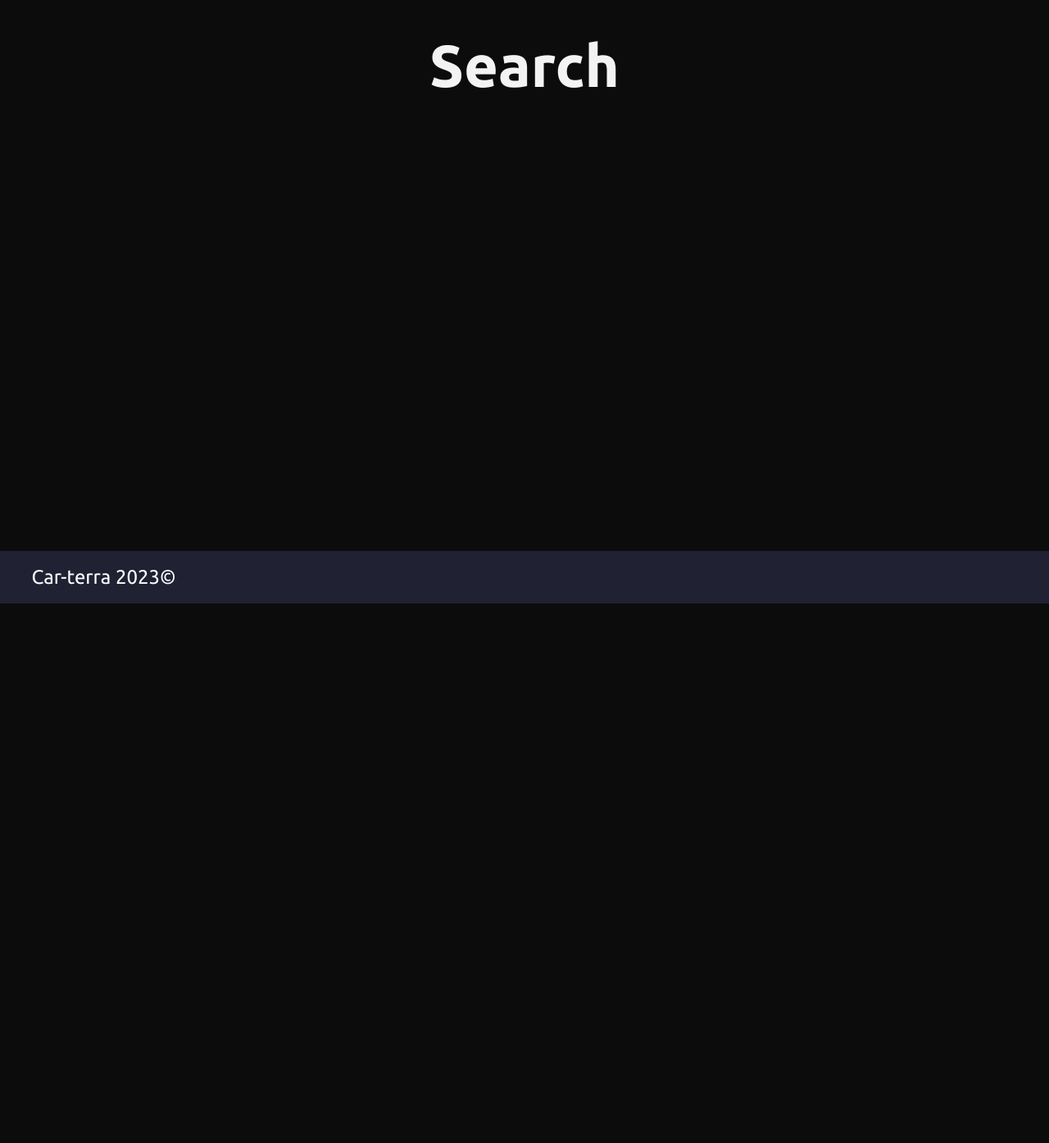
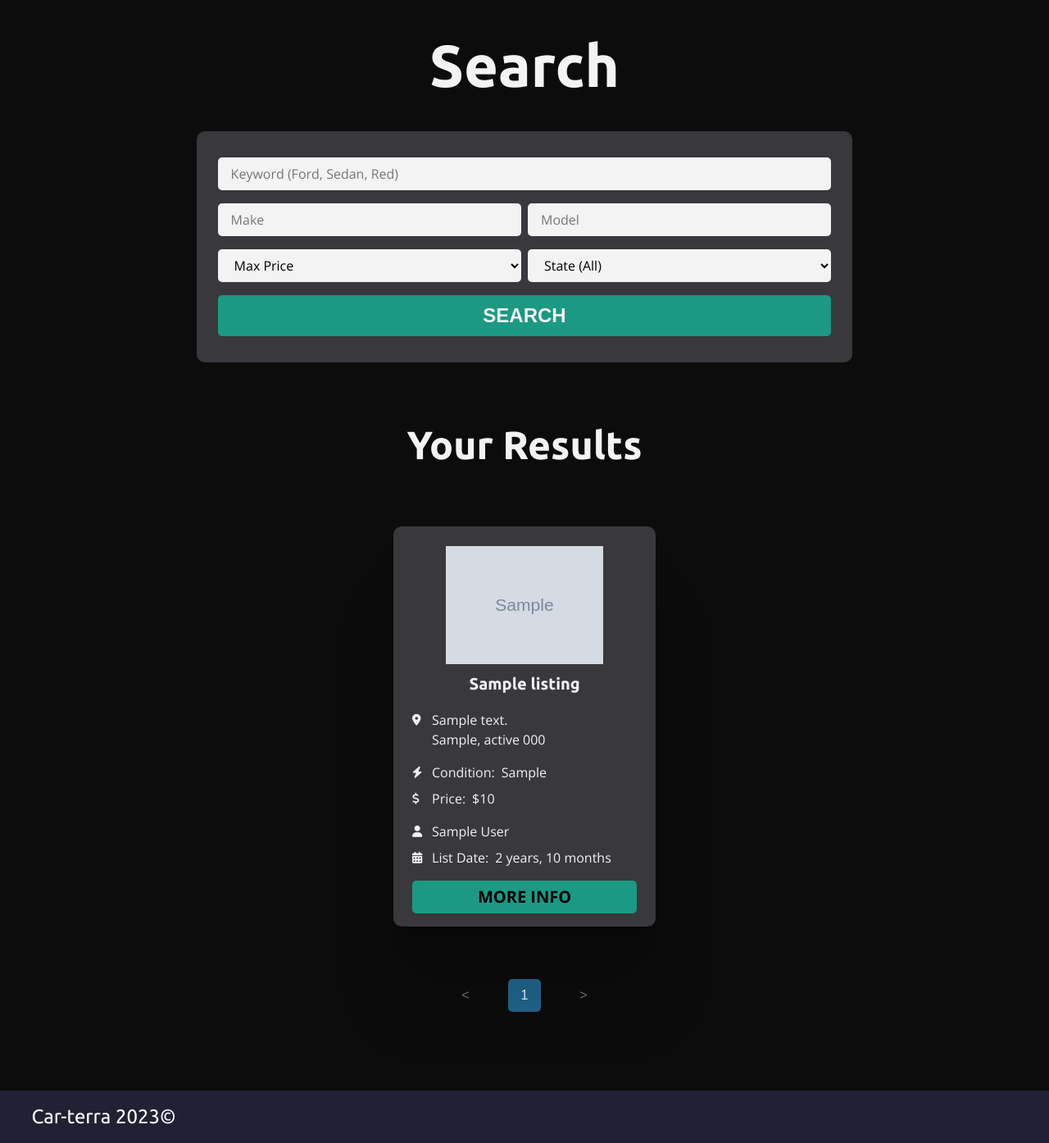
Before and after one commit to jag6/Car-terra, a Django app: page /listings/search in a window 1280 px wide. Shown: the part 64-1458 px from the top of the page at 82% size. Before the commit the page ends 800 px from the top, so only its background shows below. Run offline with Django 4.2, Linux system fonts and the light colour scheme; tables that the repository leaves empty hold one stand-in row (values such as "Sample post"); grey boxes marked "Sample" are stand-in pictures.

Commit message:
search form

```diff
--- /dev/null
+++ b/listings/options.py
@@ -0,0 +1,18 @@
+price_options = {
+        '5000': '$5,000',
+        '10000': '$10,000',
+        '15000': '$15,000',
+        '20000': '$20,000',
+        '25000': '$25,000',
+        '35000': '$35,000',
+        '50000': '$50,000',
+        '75000': '$75,000'
+        }
+
+state_options = {
+        'California': 'California',
+        'Idaho': 'Idaho',
+        'Nevada': 'Nevada',
+        'Oregon': 'Oregon',
+        'Washington': 'Washington'
+        }
--- a/listings/views.py
+++ b/listings/views.py
@@ -1,16 +1,20 @@
 from django.shortcuts import render, get_object_or_404
 from . models import Listing
+from .options import price_options, state_options
 
+#listings page
 def index(request):
     listings = Listing.objects.order_by('-list_date').filter(is_published = True)
     listing_cont_title = 'All Listings'
 
-    context = { 'listings': listings,
+    context = {
+                'listings': listings,
                 'listing_cont_title': listing_cont_title
-               }
+                }
 
     return render(request, 'listings/listings.html', context)
 
+#listing page
 def listing(request, listing_id):
     listing = get_object_or_404(Listing, pk = listing_id)
     similar_listings = Listing.objects.filter(is_published = True)
@@ -18,9 +22,54 @@ def listing(request, listing_id):
     context = {
                 'listing': listing,
                 'similar_listings': similar_listings
-               }
+                }
 
     return render(request, 'listings/listing.html', context)
 
+#search page
 def search(request):
-    return render(request, 'listings/search.html')
+    queryset_list = Listing.objects.order_by('-price', '-list_date')
+    search_states = Listing.objects.distinct('state')
+    listing_cont_title = 'Your Results'
+
+    #keyword
+    if 'keyword' in request.GET:
+        keyword = request.GET['keyword']
+        if keyword:
+            queryset_list = queryset_list.filter(description__icontains = keyword)
+
+    #make
+    if 'make' in request.GET:
+        make = request.GET['make']
+        if make:
+            queryset_list = queryset_list.filter(make__iexact = make)
+
+    #model
+    if 'model' in request.GET:
+        model = request.GET['model']
+        if model:
+            queryset_list = queryset_list.filter(model__icontains = model)
+
+    #price
+    if 'price' in request.GET:
+        price = request.GET['price']
+        if price:
+            queryset_list = queryset_list.filter(price__lte = price)
+
+    #state
+    if 'state' in request.GET:
+        state = request.GET['state']
+        if state:
+            queryset_list = queryset_list.filter(state__iexact = state)
+
+
+    context = {
+                'listings': queryset_list,
+                'search_states': search_states,
+                'values': request.GET,
+                'listing_cont_title': listing_cont_title,
+                'price_options': price_options,
+                'state_options': state_options
+                }
+
+    return render(request, 'listings/search.html', context)
--- a/static/css/color-switch.css
+++ b/static/css/color-switch.css
@@ -164,8 +164,12 @@ main a {
 
 /*SEARCH*/
 
-.search-container button {
-    background: var(--search);
+.search-form-container {
+    background-color: var(--component1-color);
+}
+
+.search-form-container button {
+    background: var(--green);
 }
 
 
--- a/static/css/home.css
+++ b/static/css/home.css
@@ -29,13 +29,13 @@
     display: none;
 }
 
-.banner-form label {
-    visibility: hidden;
-}
-
 .form-group-column {
     display: flex;
     flex-direction: column;
+}
+
+.form-group-column div input, .form-group-column div select {
+    width: 100%;
 }
 
 .banner-form button {
--- a/static/css/margin.css
+++ b/static/css/margin.css
@@ -45,3 +45,7 @@
 .margin-right-4 {
     margin-right: 4rem;
 }
+
+.padding-5 {
+    padding: 0 5%;
+}
--- /dev/null
+++ b/static/css/search.css
@@ -0,0 +1,47 @@
+.search-form-container {
+    max-width: 800px;
+    margin: 0 auto;
+    margin-bottom: 2rem;
+    display: flex;
+    justify-content: row;
+    flex-direction: column;
+    padding: 2rem 2% 0 2%;
+    border-radius: 10px;
+}
+
+.search-form-container label {
+    display: none;
+}
+
+.search-form-container input, .search-form-container select {
+    padding-left: 1rem;
+}
+
+.search-form-container .form-group-column {
+    flex-direction: row;
+}
+
+.search-form-container .form-group-column div {
+    display: flex;
+    width: 100%;
+}
+
+.search-form-container .search-split {
+    margin-right: .5rem;
+}
+
+.search-form-container button {
+    font-size: 24px;
+    line-height: 48px;
+    font-weight: 700;
+    color: #f3f3f3;
+    width: 100%;
+    border-radius: 5px;
+}
+
+@media (width <= 800px) {
+    .search-form-container {
+        max-width: 600px;
+        padding: 2rem 5% 0 5%;
+    }
+}
--- a/templates/base.html
+++ b/templates/base.html
@@ -10,25 +10,26 @@
     <link rel="stylesheet" href="{% static 'css/margin.css' %}">
     <link rel="stylesheet" href="{% static 'css/header-nav-footer.css' %}">
     <link rel="stylesheet" href="{% static 'css/home.css' %}">
+    <link rel="stylesheet" href="{% static 'css/search.css' %}">
     <link rel="stylesheet" href="{% static 'css/about.css' %}">
     <link rel="stylesheet" href="{% static 'css/listings.css' %}">
     <!-- Favicon -->
      <link rel="shortcut icon" href="{% static 'images/car-logo.svg' %}" type="svg">
     <!-- Canonical URL -->
-    <link rel="canonical" href="{% block canonical %}{% endblock %}">
+    <link rel="canonical" href="https://carterra.com{% block canonical %}{% endblock %}">
     <!-- Metadata -->
     <meta name="description" content="{% block description %}Homepage{% endblock %}">
     <meta name="format-detection" content="telephone=no">
     <!-- Twitter Metadata -->
     <meta name="twitter:title" content="{% block twitter_title %}Home{% endblock twitter_title %}">
     <meta name="twitter:description" content="{% block twitter_description %}Home{% endblock %}">
-    <meta name="twitter:image" content="{% block twitter_image %}{% endblock %}">
+    <meta name="twitter:image" content="{% block twitter_image %}{% static 'images/car-banner.jpg' %}{% endblock %}">
     <meta name="twitter:card" content="summary_large_image">
     <!-- Other Social Media Metadata -->
     <meta property="og:title" content="{% block meta_title %}Home{% endblock %}">
     <meta property="og:description" content="{% block meta_description %}Homepage{% endblock %}">
-    <meta property="og:image" content="{% block meta_image %}{% endblock %}">
-    <meta property="og:url" content="{% block meta_url %}{% endblock %}">
+    <meta property="og:image" content="{% block meta_image %}{% static 'images/car-banner.jpg' %}{% endblock %}">
+    <meta property="og:url" content="https://carterra.com{% block meta_url %}{% endblock %}">
     <meta property="og:site_name" content="Car-terra">
     <!-- Metadata Other -->
     <meta charset="UTF-8">
--- a/templates/components/listings_cont.html
+++ b/templates/components/listings_cont.html
@@ -50,7 +50,7 @@
             {% endfor %}
         {% else %}
             <div class="text-align">
-                <h2>No Listings Available</h2>
+                <h3>No Listings Available</h3>
             </div>
         {% endif %}
     </ul>
--- /dev/null
+++ b/templates/components/search_form.html
@@ -0,0 +1,50 @@
+<form action="{% url 'search' %}" class="margin-bottom-2">
+    <div class="form-group-column">
+        <div>
+            <label for="keyword">KEYWORD</label>
+            <input type="text" name="keyword" id="keyword" placeholder="Keyword (Ford, Sedan, Red)" value="{{ values.keyword }}">
+        </div>
+    </div>
+    <div class="form-group-column">
+        <div class="search-split">
+            <label for="make">MAKE</label>
+            <input type="text" name="make" id="make" placeholder="Make" value="{{ values.make }}">
+        </div>
+        <div>
+            <label for="model">MODEL</label>
+            <input type="text" name="model" id="model" placeholder="Model" value="{{ values.model }}">
+        </div>
+    </div>
+    <div class="form-group-column">
+        <div class="search-split">
+            <label for="price">PRICE RANGE</label>
+            <select name="price" id="price">
+                <option disabled selected>Max Price</option>
+                {% for key, value in price_options.items %}
+                    <option value="{{ key }}"
+                        {% if key == values.price %}
+                            selected
+                        {% endif %}>
+                        {{ value }}
+                    </option>
+                {% endfor %}
+            </select>
+        </div>
+        <div>
+            <label for="state">STATE</label>
+            <select name="state" id="state">
+                <option disabled selected>State (All)</option>
+                {% for key, value in state_options.items %}
+                    <option value="{{ key }}"
+                        {% if key == values.state %}
+                            selected
+                        {% endif %}>
+                        {{ value }}
+                    </option>
+                {% endfor %}
+            </select>
+        </div>
+    </div>
+        <button type="submit" class="green opacity-8">SEARCH</button>
+    </div>
+</form>
--- a/templates/listings/search.html
+++ b/templates/listings/search.html
@@ -17,12 +17,19 @@
 
 {% block title %}Search{% endblock %}
 
+{% block other_js %}<script src="{% static 'js/listings.js' %}" defer></script>{% endblock %}
+
 {% block content %}
 
 <main class="main">
-    <section class="text-align margin-top-2 margin-bottom-4">
+    <section class="text-align margin-top-2 margin-bottom-2">
         <h1>Search</h1>
     </section>
+    <section class="search-form-container">
+        {% include 'components/search_form.html' %}
+    </section>
+    {% include 'components/listings_cont.html' %}
+    {% include 'components/listings_cont_nav.html' %}
 </main>
 
 {% endblock %}
```
Also changed, not shown: other parts of static/css/home.css (+34 -0 lines), pages/views.py (+6 -1 lines), static/css/style.css (+0 -35 lines), static/js/listing.js (added, +78 -0 lines), static/js/listings.js (+0 -71 lines), templates/listings/listing.html (+6 -3 lines), templates/listings/listings.html (+4 -4 lines), templates/pages/about.html (+4 -4 lines), templates/pages/index.html (+24 -44 lines).
